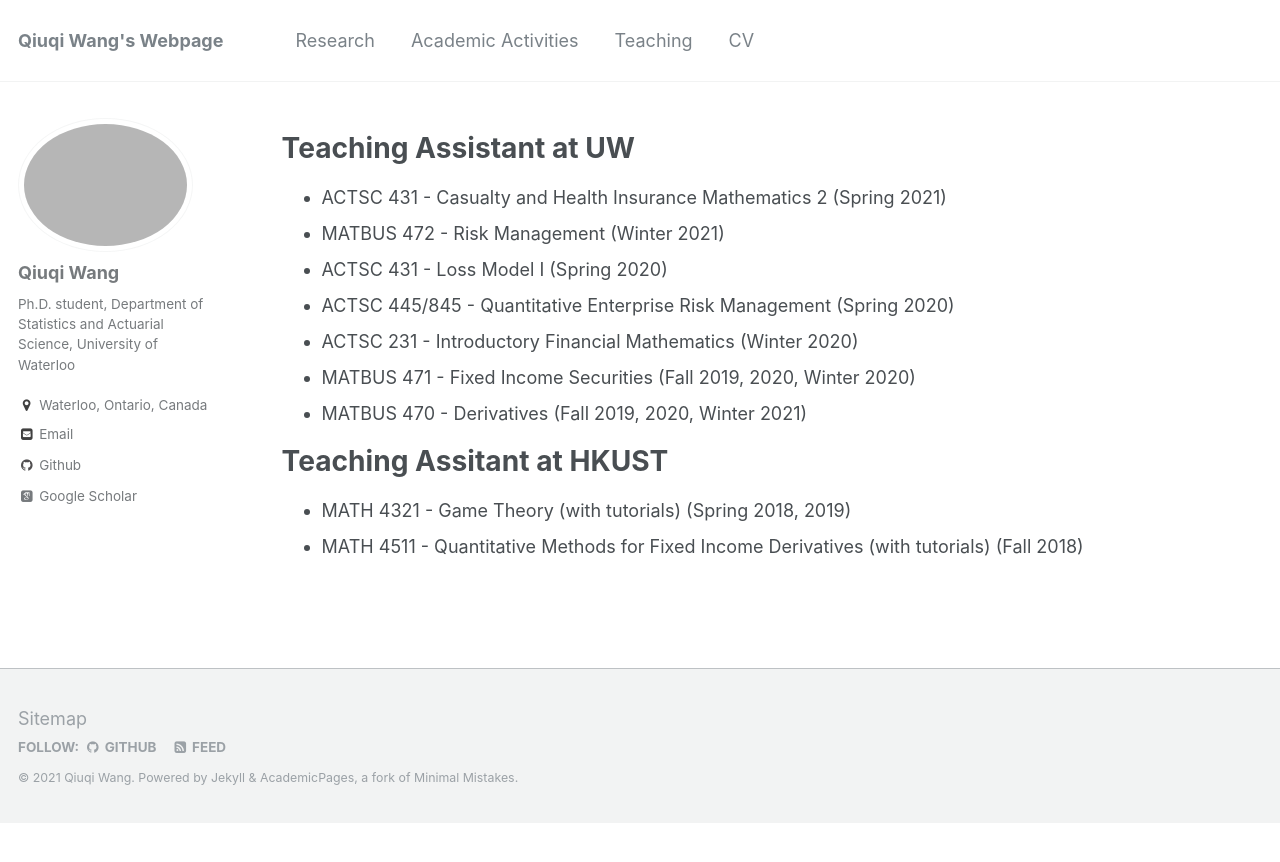
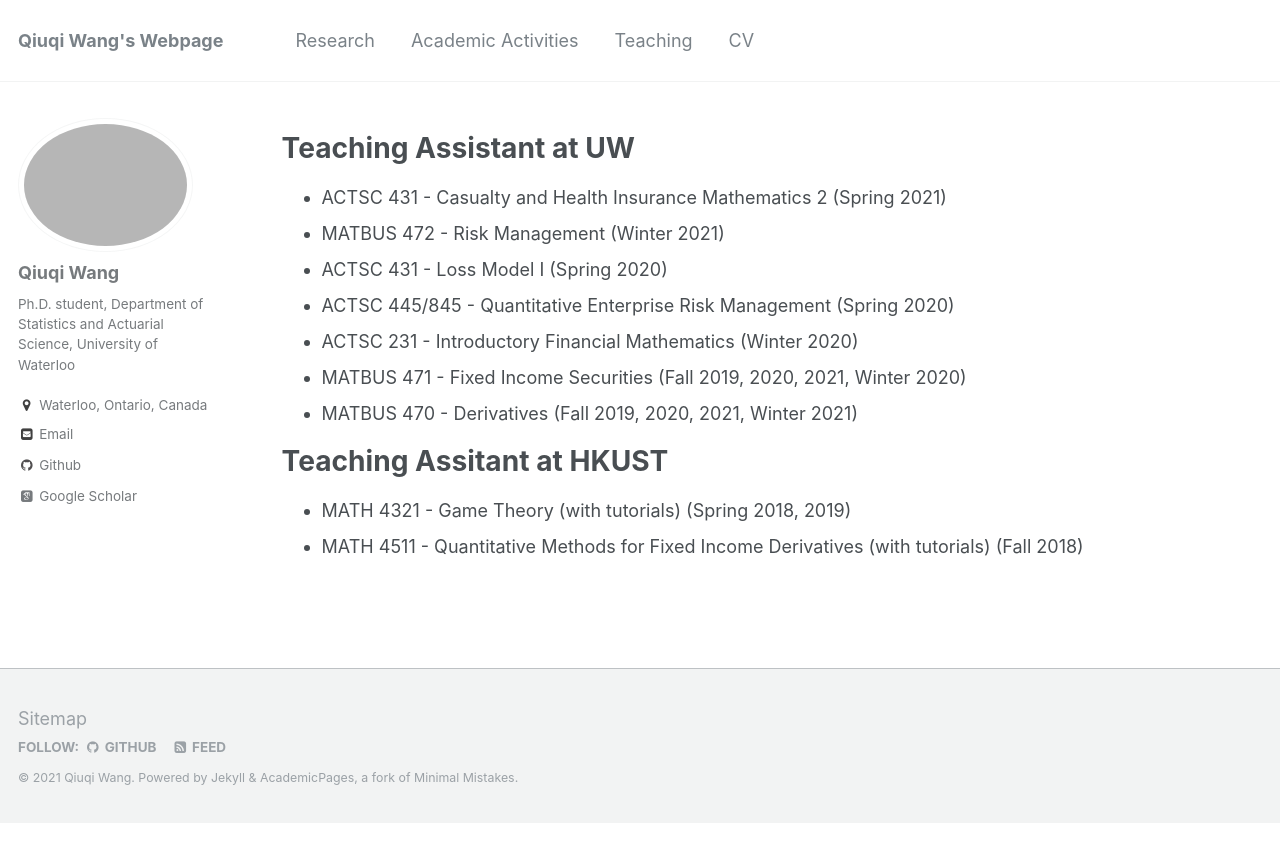
Before and after one commit to qwangan/qwangan.github.io, a Jekyll site: the page built from _pages/teaching.md, in a window 1280 px wide. Shown: the top 862 px of the page. Built offline with Jekyll 4.4.1, drawn with Linux system fonts in a browser that asks for light colours; some web fonts are replaced.

Commit message:
Update teaching.md

```diff
--- a/_pages/teaching.md
+++ b/_pages/teaching.md
@@ -11,8 +11,8 @@ author_profile: true
 * ACTSC 431 - Loss Model I (Spring 2020)
 * ACTSC 445/845 - Quantitative Enterprise Risk Management (Spring 2020)
 * ACTSC 231 - Introductory Financial Mathematics (Winter 2020)
-* MATBUS 471 - Fixed Income Securities (Fall 2019, 2020, Winter 2020)
-* MATBUS 470 - Derivatives (Fall 2019, 2020, Winter 2021)
+* MATBUS 471 - Fixed Income Securities (Fall 2019, 2020, 2021, Winter 2020)
+* MATBUS 470 - Derivatives (Fall 2019, 2020, 2021, Winter 2021)
 
 # Teaching Assitant at HKUST
 * MATH 4321 - Game Theory (with tutorials) (Spring 2018, 2019)
```
